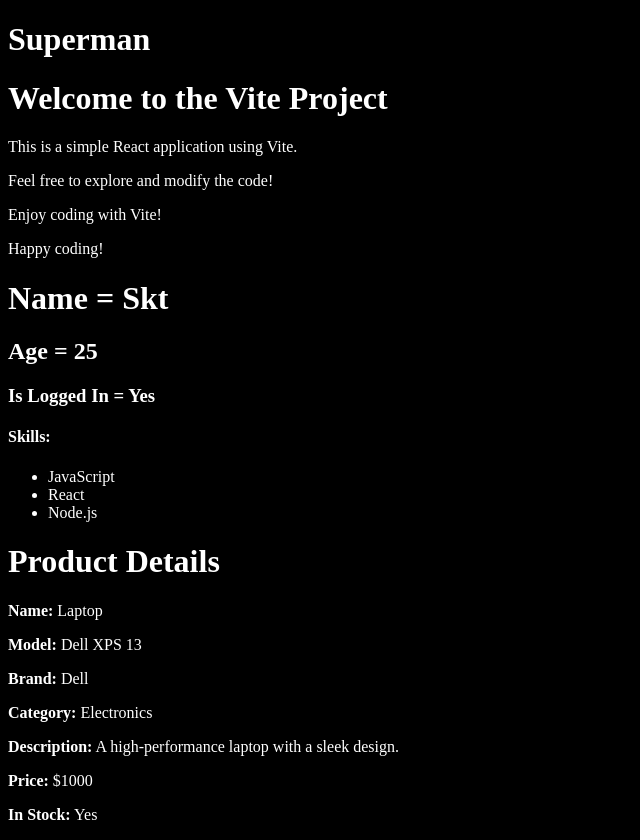
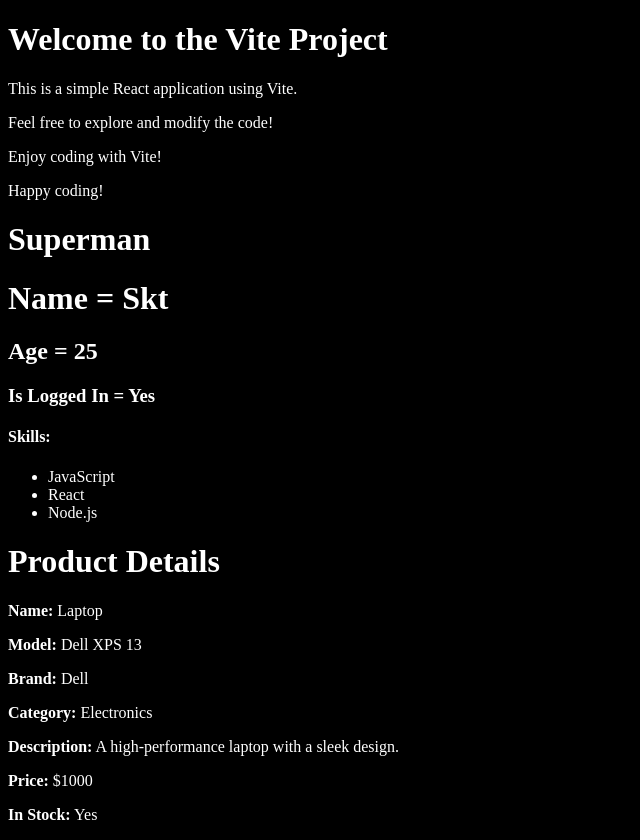
Before and after one commit to Shakhoyat/React-with-vite101, a React (Vite) app in the folder vite-project-101/: page / in a window 1280 px wide. Shown: the whole page, without its empty margins (0-640 px from the left). Built offline with nearby package versions, Linux system fonts and the light colour scheme.

Commit message:
same thing ..just importing indirectly

```diff
--- a/vite-project-101/src/App.jsx
+++ b/vite-project-101/src/App.jsx
@@ -1,10 +1,10 @@
 import React from 'react'
 import Person from './Person'
-import Superman from './Superman'
+
 
 const App = () => {
   return (
-    <><Superman />
+    <>
       <h1>Welcome to the Vite Project</h1>
       <p>This is a simple React application using Vite.</p>
       <p>Feel free to explore and modify the code!</p>
--- a/vite-project-101/src/Person.jsx
+++ b/vite-project-101/src/Person.jsx
@@ -1,6 +1,6 @@
 //As the name was Capitalized, it was not recognized as a component.
 import React from 'react'
-
+import Superman from './Superman'
 const Person = () => {
     const name = 'Skt'
     const age = 25
@@ -23,6 +23,7 @@
     }
     return (
         <>
+            <Superman />
             <div>
                 <h1>Name = {user.name}</h1>
                 <h2>Age = {user.age}</h2>
```
